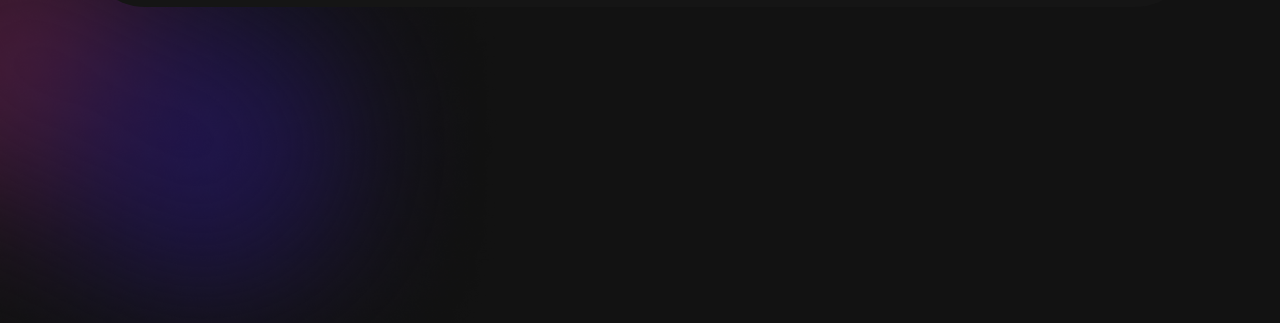
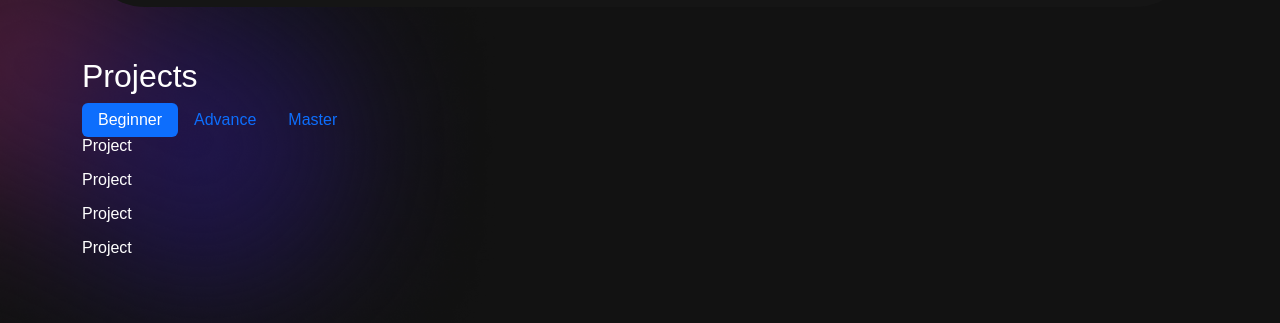
Before and after one commit to Negrea-Andrei/portfolio_new, a React (Create React App) app: page / in a window 1280 px wide. Shown: the part 1219-1542 px from the top of the page. Built offline with nearby package versions, Linux system fonts and the light colour scheme.

Commit message:
finished the tabs / need the cards for projects

```diff
--- a/src/components/Projects.jsx
+++ b/src/components/Projects.jsx
@@ -1,7 +1,63 @@
+import { Container, Row, Col } from "react-bootstrap";
+import Nav from 'react-bootstrap/Nav';
+import Tab from 'react-bootstrap/Tab';
+
 export default function Project() {
-    return (
-        <section>
-
-        </section>
-    )
+  const projects = [
+    {
+      title: "Project",
+      description: "description",
+      imgURL: URL,
+    },
+    {
+      title: "Project",
+      description: "description",
+      imgURL: URL,
+    },
+    {
+      title: "Project",
+      description: "description",
+      imgURL: URL,
+    },
+    {
+      title: "Project",
+      description: "description",
+      imgURL: URL,
+    },
+  ];
+  return (
+    <section className="project" id="project">
+      <Container>
+        <Row>
+          <Col>
+            <h2>Projects</h2>
+            <Tab.Container id="projects-tabs" defaultActiveKey="first">
+              <Nav variant="pills" defaultActiveKey="/home">
+                <Nav.Item>
+                  <Nav.Link eventKey="first">Beginner</Nav.Link>
+                </Nav.Item>
+                <Nav.Item>
+                  <Nav.Link eventKey="second">Advance</Nav.Link>
+                </Nav.Item>
+                <Nav.Item>
+                  <Nav.Link eventKey="third">Master</Nav.Link>
+                </Nav.Item>
+              </Nav>
+              <Tab.Content>
+                <Tab.Pane eventKey="first">
+                  <Row>
+                    {projects.map((project, index) => {
+                      return <p>{project.title}</p>;
+                    })}
+                  </Row>
+                </Tab.Pane>
+                <Tab.Pane eventKey="second">Coming soon</Tab.Pane>
+                <Tab.Pane eventKey="third">Coming soon</Tab.Pane>
+              </Tab.Content>
+            </Tab.Container>
+          </Col>
+        </Row>
+      </Container>
+    </section>
+  );
 }
```
